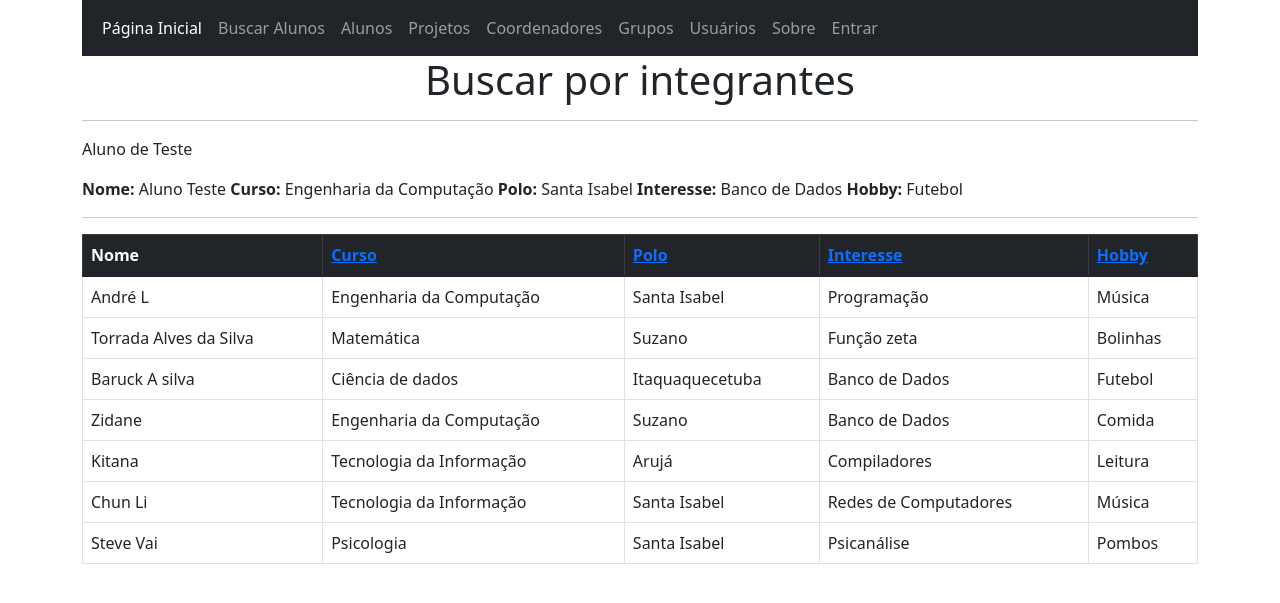
After one commit to kizumba/_pi2, a Flask app: page /buscar_alunos in a window 1280 px wide. The commit adds this page. Shown: the top 603 px of the page. Run offline with Flask 2, Linux system fonts and the light colour scheme; data comes from the database, SQL or seed files in the repository; both versions use the stored data as it was after the commit.

Commit message:
Função principal de buscar alunos inserida parcialmente

```diff
--- a/app.py
+++ b/app.py
@@ -20,20 +20,6 @@ class usuarios(db.Model, UserMixin):
     senha = db.Column(db.String(50))
     tipo_usuario = db.Column(db.String(20))
 
-    #Flask Login
-    # @property
-    # def is_authenticated(self):
-    #     return True
-    # @property
-    # def is_active(self):
-    #     return True
-    # @property
-    # def is_anonymous(self):
-    #     return False
-    # @property
-    # def get_id(self):
-    #     return str(self.id)
-
     def __repr__(self):
         return '<Adm %r>'%self.nome
 
@@ -52,20 +38,6 @@ class coordenadores(db.Model):
     tipo_usuario = db.Column(db.String(20))
 
     grupos = db.relationship('grupos', backref='coordenadores', lazy=True)
-
-    #Flask Login
-    # @property
-    # def is_authenticated(self):
-    #     return True
-    # @property
-    # def is_active(self):
-    #     return True
-    # @property
-    # def is_anonymous(self):
-    #     return False
-    # @property
-    # def get_id(self):
-    #     return str(self.id)
 
     def __repr__(self):
         return '<Coordenador %r>'%self.nome
@@ -96,20 +68,6 @@ class alunos(db.Model):
 
     projeto_id = db.Column(db.Integer, ForeignKey('projetos.id'))
     grupo_id = db.Column(db.Integer, ForeignKey('grupos.id'))
-
-    #Flask Login
-    # @property
-    # def is_authenticated(self):
-    #     return True
-    # @property
-    # def is_active(self):
-    #     return True
-    # @property
-    # def is_anonymous(self):
-    #     return False
-    # @property
-    # def get_id(self):
-    #     return str(self.id)
 
     def __repr__(self):
         return '<Aluno: %r>'%self.nome
@@ -312,7 +270,7 @@ def lista_coordenadores():
 
 #USUÁRIOS
 @app.route('/cadastrar_usuario', methods=['GET','POST'])
-@login_required
+# @login_required
 
 def cadastrar_usuario():
     user = usuarios()
@@ -330,7 +288,7 @@ def cadastrar_usuario():
     return render_template('cadastrar_usuario.html')
 
 @app.route('/<int:id>/atualiza_usuario', methods=['GET','POST'])
-@login_required
+# @login_required
 
 def atualiza_usuario(id):
     usuario = usuarios.query.filter_by(id=id).first()
@@ -347,7 +305,7 @@ def atualiza_usuario(id):
     return render_template('atualiza_usuario.html', usuario=usuario)
 
 @app.route('/<int:id>/excluir_usuario')
-@login_required
+# @login_required
 
 def excluir_usuario(id):
     usuario = usuarios.query.filter_by(id=id).first()
@@ -357,7 +315,7 @@ def excluir_usuario(id):
     return redirect(url_for('lista_usuarios'))
 
 @app.route('/lista_usuarios')
-@login_required
+# @login_required
 
 def lista_usuarios():
     return render_template('lista_usuarios.html', usuarios=usuarios.query.all())
@@ -432,6 +390,67 @@ def logout():
     flash('Usuário desconectado com sucesso!')
     return redirect(url_for('login'))
 
+#BUSCAR ALUNOS FUNÇÃO PRINCIPAL
+@app.route('/buscar_alunos')
+def buscar_alunos():
+    aluno_teste = {
+        "nome":"Aluno Teste",
+        "curso":"Engenharia da Computação",
+        "polo":"Santa Isabel",
+        "interesse":"Banco de Dados",
+        "hobby":"Futebol"
+    }
+    integrantes = alunos.query.all()
+    return render_template('buscar_alunos.html', integrantes=integrantes, aluno_teste=aluno_teste)
+
+@app.route('/busca_por_curso', methods=['GET','POST'])
+def busca_por_curso():
+    aluno_teste = {
+        "nome":"Aluno Teste",
+        "curso":"Engenharia da Computação",
+        "polo":"Santa Isabel",
+        "interesse":"Banco de Dados",
+        "hobby":"Futebol"
+    }
+    integrantes = alunos.query.filter_by(curso=aluno_teste['curso'])
+    return render_template('busca_por_curso.html', integrantes=integrantes)
+
+@app.route('/busca_por_polo', methods=['GET','POST'])
+def busca_por_polo():
+    aluno_teste = {
+        "nome":"Aluno Teste",
+        "curso":"Engenharia da Computação",
+        "polo":"Santa Isabel",
+        "interesse":"Banco de Dados",
+        "hobby":"Futebol"
+    }
+    integrantes = alunos.query.filter_by(polo=aluno_teste['polo'])
+    return render_template('busca_por_polo.html', integrantes=integrantes)
+
+@app.route('/busca_por_interesse', methods=['GET','POST'])
+def busca_por_interesse():
+    aluno_teste = {
+        "nome":"Aluno Teste",
+        "curso":"Engenharia da Computação",
+        "polo":"Santa Isabel",
+        "interesse":"Banco de Dados",
+        "hobby":"Futebol"
+    }
+    integrantes = alunos.query.filter_by(interesse=aluno_teste['interesse'])
+    return render_template('busca_por_interesse.html', integrantes=integrantes)
+
+@app.route('/busca_por_hobby', methods=['GET','POST'])
+def busca_por_hobby():
+    aluno_teste = {
+        "nome":"Aluno Teste",
+        "curso":"Engenharia da Computação",
+        "polo":"Santa Isabel",
+        "interesse":"Banco de Dados",
+        "hobby":"Futebol"
+    }
+    integrantes = alunos.query.filter_by(hobby=aluno_teste['hobby'])
+    return render_template('busca_por_hobby.html', integrantes=integrantes)
+
 if __name__=='__main__':
     db.create_all()
     app.run(debug=False)
--- a/templates/base.html
+++ b/templates/base.html
@@ -18,6 +18,9 @@
                 <ul class="navbar-nav me-auto mb-2 mb-lg-0">
                   <li class="nav-item">
                     <a class="nav-link active" aria-current="page" href="{{url_for('index')}}">Página Inicial</a>
+                  </li>
+                  <li class="nav-item">
+                    <a class="nav-link" href="{{url_for('buscar_alunos')}}">Buscar Alunos</a>
                   </li>
                   <li class="nav-item">
                     <a class="nav-link" href="{{url_for('lista_alunos')}}">Alunos</a>
--- /dev/null
+++ b/templates/buscar_alunos.html
@@ -0,0 +1,33 @@
+{% extends 'base.html' %}
+{% block conteudo %}
+    <h1 align="center">Buscar por integrantes</h1><hr>
+    <p>Aluno de Teste</p>
+    <strong>Nome:</strong> {{aluno_teste.nome}}
+    <strong>Curso:</strong> {{aluno_teste.curso}}
+    <strong>Polo:</strong> {{aluno_teste.polo}}
+    <strong>Interesse:</strong> {{aluno_teste.interesse}}
+    <strong>Hobby:</strong> {{aluno_teste.hobby}}
+    <hr>
+    <table class="table table-bordered table-hover">
+        <thead class="table-dark">
+            <!-- <th scope="col">RA</th> -->
+            <th scope="col">Nome</th>
+            <th scope="col"><a href="{{url_for('busca_por_curso')}}">Curso</a></th>
+            <th scope="col"><a href="{{url_for('busca_por_polo')}}">Polo</a></th>
+            <th scope="col"><a href="{{url_for('busca_por_interesse')}}">Interesse</a></th>
+            <th scope="col"><a href="{{url_for('busca_por_hobby')}}">Hobby</a></th>
+        </thead>
+        <tbody>
+            {% for aluno in integrantes %}
+                <tr>
+                    <!-- <td>{{aluno.ra}}</td> -->
+                    <td>{{aluno.nome}}</td>
+                    <td>{{aluno.curso}}</td>
+                    <td>{{aluno.polo}}</td>
+                    <td>{{aluno.interesse}}</td>
+                    <td>{{aluno.hobby}}</td>
+                </tr>
+            {% endfor %}
+        </tbody>
+    </table>
+{% endblock conteudo %}
--- a/templates/cadastrar_aluno.html
+++ b/templates/cadastrar_aluno.html
@@ -13,9 +13,9 @@
             <label for="polo">Digite o polo do aluno</label>
             <input class="form-control" id="polo" type="text" name="polo" required aria-required="true">
             <label for="projeto">Digite o número do projeto do aluno</label>
-            <input class="form-control" id="projeto" type="number" max="5" min="1" value="1" name="projeto" required aria-required="true">
+            <input class="form-control" id="projeto" type="number" value="1" name="projeto" required aria-required="true">
             <label for="grupo">Digite o número do grupo do aluno</label>
-            <input class="form-control" id="grupo" type="number" max="5" min="1" value="1" name="grupo" required aria-required="true">
+            <input class="form-control" id="grupo" type="number"  value="1" name="grupo" required aria-required="true">
             <label for="interesse">Digite o interesse acadêmico do aluno</label>
             <input class="form-control" id="interesse" type="text" name="interesse" required aria-required="true">
             <label for="hobby">Digite o gosto pessoal do aluno</label>
--- a/templates/cadastrar_grupo.html
+++ b/templates/cadastrar_grupo.html
@@ -10,7 +10,7 @@
             <input class="form-control" id="hora" type="text" name="hora" required aria-required="true">
 
             <label for="projeto">Digite o número do projeto do grupo</label>
-            <input class="form-control" id="projeto" type="number" name="projeto" value="1" required aria-required="true" aria-valuemin="1">
+            <input class="form-control" id="projeto" type="number" name="projeto" max="8" value="1" required aria-required="true" aria-valuemin="1">
             <label for="coordenador">Digite o número do coordenador do grupo</label>
             <input class="form-control" id="coordenador" type="number" name="coordenador" value="1" required aria-required="true" aria-valuemin="1">
         </div>
```
Also changed, not shown: templates/busca_por_curso.html (added, +29 -0 lines), templates/busca_por_hobby.html (added, +27 -0 lines), templates/busca_por_interesse.html (added, +27 -0 lines), templates/busca_por_polo.html (added, +29 -0 lines), templates/index.html (+14 -4 lines), projeto2.sqlite3, 1 other file.
